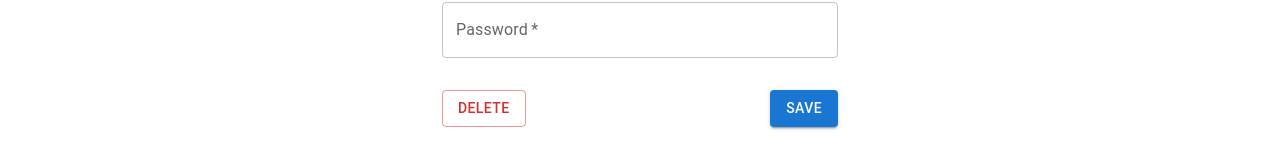
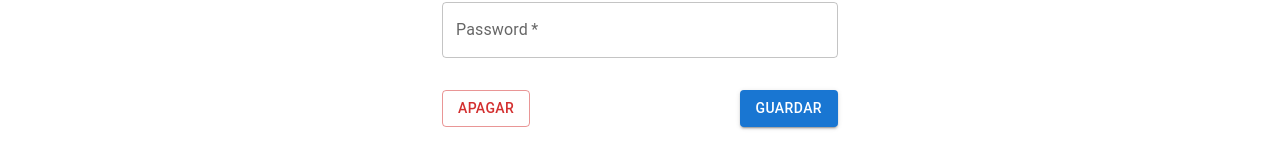
Before and after one commit to Mirandex70/Projetop3, a React (Create React App) app in the folder frontend/: page /perfil in a window 1280 px wide. Shown: the part 302-470 px from the top of the page. Built offline with nearby package versions, Linux system fonts and the light colour scheme.

Commit message:
commit_final_3

```diff
--- a/frontend/src/components/auth/login.js
+++ b/frontend/src/components/auth/login.js
@@ -36,7 +36,7 @@ const Login = () => {
 
   return (
     <>
-      <h1>Sistema de Autenticação</h1>
+      <h1>Login</h1>
       <form method="post" onSubmit={handleLogin}>
         <label htmlFor="email">Email:</label>&nbsp;
         <input
--- a/frontend/src/pages/car.js
+++ b/frontend/src/pages/car.js
@@ -109,7 +109,7 @@ function CarPage() {
               <Card sx={{ height: "100%", display: "flex", flexDirection: "column" }}>
                 <CardContent sx={{ flex: "1 0 auto", textAlign: "left" }}>
                   <Typography variant="h6" component="h2" gutterBottom>
-                    <strong>Brand:</strong>
+                    <strong>Marca:</strong>
                   </Typography>
                   <Typography variant="body1" component="p" gutterBottom>
                     {dados.marca}
@@ -180,7 +180,7 @@ function CarPage() {
             />
           </DialogContent>
           <DialogActions>
-            <Button onClick={handleClose}>Cancel</Button>
+            <Button onClick={handleClose}>Cancelar</Button>
             <Button onClick={handleSave} color="secondary">
               Guardar
             </Button>
--- a/frontend/src/pages/perfil.js
+++ b/frontend/src/pages/perfil.js
@@ -117,7 +117,7 @@ function ProfilePage() {
                             color="error"
                             onClick={handleClickOpen}
                         >
-                            Delete
+                            Apagar
                         </Button>
                         <Button
                             type="submit"
@@ -125,7 +125,7 @@ function ProfilePage() {
                             color="primary"
                             onClick={handleUpdate}
                         >
-                            Save
+                            Guardar
                         </Button>
                     </Box>
                 </form>
@@ -141,13 +141,13 @@ function ProfilePage() {
                 </DialogTitle>
                 <DialogContent>
                     <DialogContentText id="alert-dialog-description">
-                        Are you sure you want to delete your profile? This action cannot be undone.
+                        Tem a certeza que quer apagar o seu perfil? Esta ação não pode ser desfeita.
                     </DialogContentText>
                 </DialogContent>
                 <DialogActions>
-                    <Button onClick={handleClose}>Cancel</Button>
+                    <Button onClick={handleClose}>Cancelar</Button>
                     <Button onClick={handleDelete} autoFocus color="error">
-                        Delete
+                        Apagar
                     </Button>
                 </DialogActions>
             </Dialog>
```
